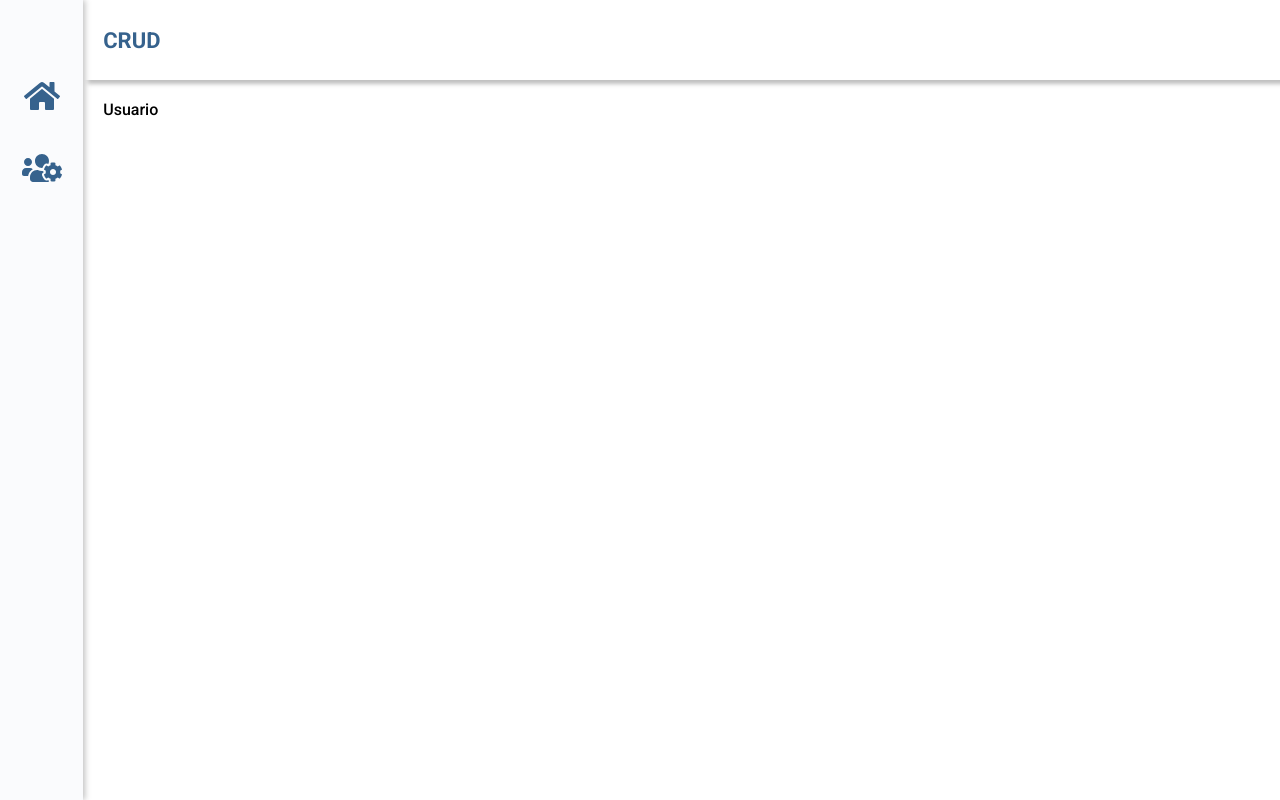
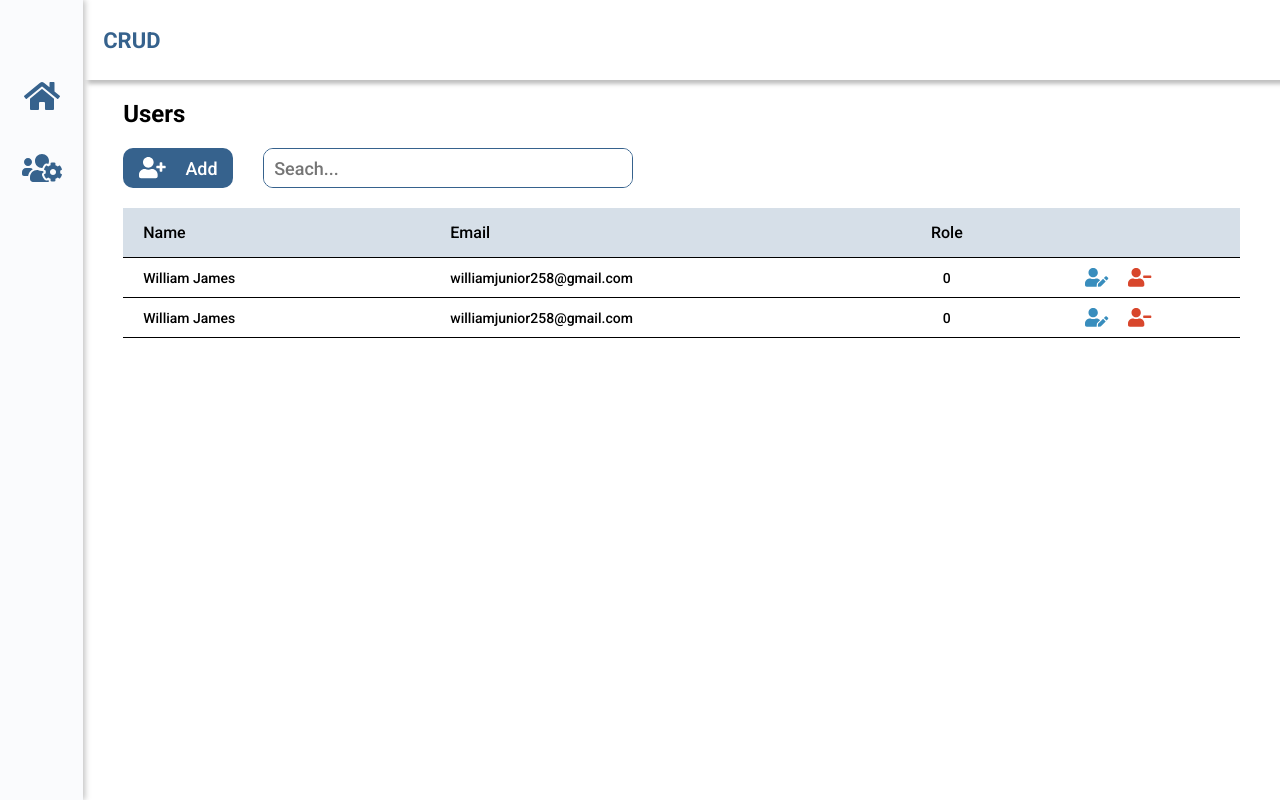
Before and after one commit to william-james-pj/crud-usuario, a Vue app: page /users in a window 1280 px wide. Built offline with nearby package versions, Linux system fonts and the light colour scheme.

Commit message:
add view users

```diff
--- a/src/App.vue
+++ b/src/App.vue
@@ -26,4 +26,10 @@ body {
     width: 100%;
     height: 100%;
 }
+
+.display-flex {
+    display: flex;
+    justify-content: flex-start;
+    align-items: center;
+}
 </style>
--- /dev/null
+++ b/src/components/TableColum.vue
@@ -0,0 +1,95 @@
+<template>
+    <div v-bind:class="['users-table-grid', iconsProps ? 'table-active' : '']">
+        <div class="table-name">
+            <p>{{ nameProps }}</p>
+        </div>
+        <div class="table-email">
+            <p>{{ emailProps }}</p>
+        </div>
+        <div class="table-role">
+            <p>{{ roleProps }}</p>
+        </div>
+        <div class="table-icons">
+            <font-awesome-icon
+                v-if="iconsProps"
+                id="table-icon"
+                class="table-icon-edit"
+                icon="user-edit"
+                size="lg"
+            />
+            <font-awesome-icon
+                v-if="iconsProps"
+                id="table-icon"
+                class="table-icon-delete"
+                icon="user-minus"
+                size="lg"
+            />
+        </div>
+    </div>
+</template>
+
+<script>
+export default {
+    name: "TableColum",
+    props: {
+        nameProps: String,
+        emailProps: String,
+        roleProps: String,
+        iconsProps: Boolean
+    }
+};
+</script>
+
+<style>
+.users-table-grid {
+    width: 100%;
+    height: 50px;
+    display: grid;
+    grid-template-columns: 1.1fr 1.6fr 0.5fr 0.8fr;
+    grid-template-rows: 1fr;
+    gap: 0px 0px;
+    grid-template-areas: "table-name table-email table-role table-icons";
+
+    border-bottom: 1px solid #000;
+    font-size: 16px;
+}
+.table-name {
+    grid-area: table-name;
+    justify-self: start;
+    align-self: center;
+    padding: 0 20px;
+}
+.table-email {
+    grid-area: table-email;
+    justify-self: start;
+    align-self: center;
+    padding: 0 20px;
+}
+.table-role {
+    grid-area: table-role;
+    justify-self: center;
+    align-self: center;
+}
+.table-icons {
+    grid-area: table-icons;
+    justify-self: center;
+    align-self: center;
+}
+#table-icon {
+    margin-right: 20px;
+    cursor: pointer;
+}
+#table-icon:hover {
+    color: rgba(54, 98, 141, 0.2);
+}
+.table-icon-edit {
+    color: rgba(56, 141, 189, 255);
+}
+.table-icon-delete {
+    color: rgba(216, 70, 44, 255);
+}
+.table-active {
+    font-size: 14px;
+    height: 40px;
+}
+</style>
--- a/src/main.js
+++ b/src/main.js
@@ -3,10 +3,16 @@ import App from "./App.vue";
 import router from "./router";
 
 import { library } from "@fortawesome/fontawesome-svg-core";
-import { faHome, faUsersCog } from "@fortawesome/free-solid-svg-icons";
+import {
+    faHome,
+    faUsersCog,
+    faUserPlus,
+    faUserMinus,
+    faUserEdit
+} from "@fortawesome/free-solid-svg-icons";
 import { FontAwesomeIcon } from "@fortawesome/vue-fontawesome";
 
-library.add(faHome, faUsersCog);
+library.add(faHome, faUsersCog, faUserPlus, faUserMinus, faUserEdit);
 
 /* eslint-disable no-new */
 createApp(App)
--- a/src/views/Users.vue
+++ b/src/views/Users.vue
@@ -1,12 +1,73 @@
 <template>
     <div id="users-container">
-        <p>Usuario</p>
+        <p id="users-title">Users</p>
+        <div id="users-buttons-container" class="display-flex">
+            <div id="users-button-add" class="display-flex">
+                <font-awesome-icon
+                    id="users-button-icon"
+                    icon="user-plus"
+                    size="lg"
+                />
+                <p>Add</p>
+            </div>
+            <div id="users-search">
+                <input
+                    id="users-search-input"
+                    type="text"
+                    name="users-search-input"
+                    placeholder="Seach..."
+                />
+            </div>
+        </div>
+        <div id="users-table">
+            <div id="users-table-header">
+                <TableColum
+                    nameProps="Name"
+                    emailProps="Email"
+                    roleProps="Role"
+                    :iconsProps="false"
+                />
+            </div>
+            <div id="users-table-columns">
+                <div v-for="date in searchDates()" :key="date.email">
+                    <TableColum
+                        :nameProps="date.name"
+                        :emailProps="date.email"
+                        :roleProps="date.role"
+                        :iconsProps="true"
+                    />
+                </div>
+            </div>
+        </div>
     </div>
 </template>
 
 <script>
+import TableColum from "../components/TableColum";
+
+const teste = [
+    {
+        name: "William James",
+        email: "williamjunior258@gmail.com",
+        role: "0"
+    },
+    {
+        name: "William James",
+        email: "williamjunior258@gmail.com",
+        role: "0"
+    }
+];
+
 export default {
-    name: "Users"
+    name: "Users",
+    components: {
+        TableColum
+    },
+    methods: {
+        searchDates: function() {
+            return teste;
+        }
+    }
 };
 </script>
 
@@ -14,6 +75,59 @@ export default {
 #users-container {
     width: 100%;
     height: 100%;
-    padding: 20px;
+    padding: 20px 40px;
+}
+#users-title {
+    font-weight: bold;
+    font-size: 24px;
+    margin-bottom: 20px;
+}
+#users-buttons-container {
+    margin-bottom: 20px;
+}
+#users-button-add {
+    width: 110px;
+    height: 40px;
+    padding: 0 10px;
+    margin-right: 30px;
+
+    justify-content: center;
+
+    border-radius: 10px;
+    background: #36628d;
+    cursor: pointer;
+}
+#users-button-icon {
+    color: #fff;
+    margin-right: 20px;
+}
+#users-button-add p {
+    color: #fff;
+    font-size: 18px;
+}
+#users-search {
+    width: 370px;
+    height: 40px;
+    background: #ffffff;
+    border: 1px solid #36628d;
+    border-radius: 10px;
+    overflow: hidden;
+}
+#users-search-input {
+    width: 100%;
+    height: 100%;
+    border: 0px;
+    padding: 0 10px;
+    font-size: 18px;
+}
+#users-table {
+    width: 100%;
+}
+#users-table-header {
+    width: 100%;
+    background: rgba(54, 98, 141, 0.2);
+}
+#users-table-columns {
+    width: 100%;
 }
 </style>
```
Also changed, not shown: src/components/BarLeft.vue (+6 -6 lines).
